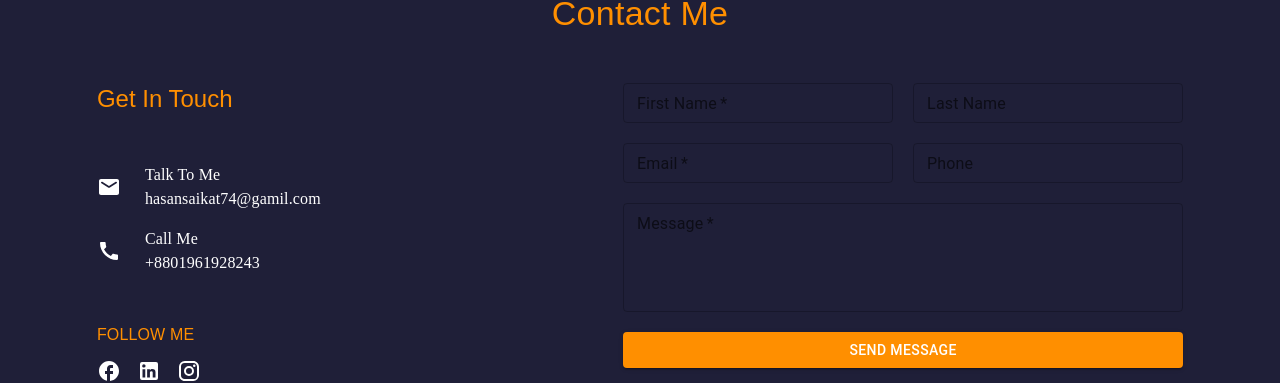
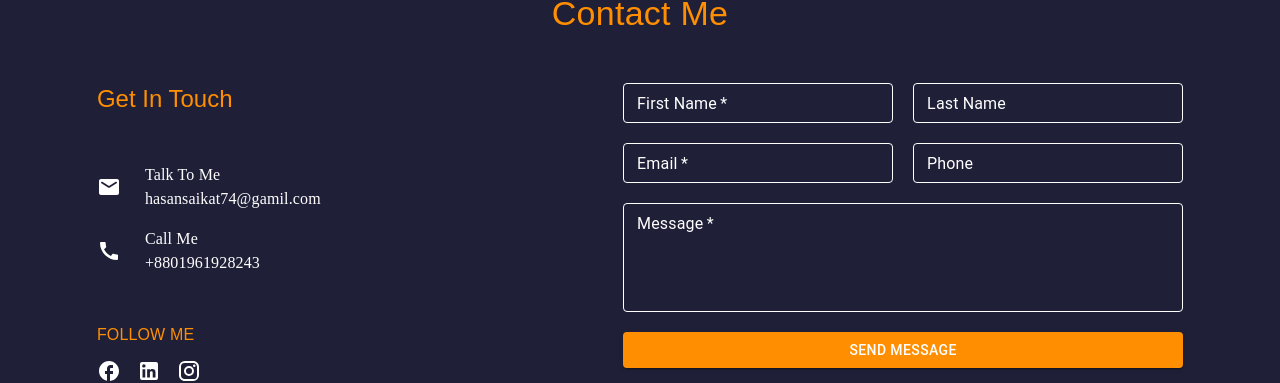
Before and after one commit to rakibmahmud139/portfolio-client, a React (Create React App) app: page / in a window 1280 px wide. Shown: the part 2390-2773 px from the top of the page. Built offline with nearby package versions, Linux system fonts and the light colour scheme; no server answers.

Commit message:
recycle code

```diff
--- a/src/pages/Contact.tsx
+++ b/src/pages/Contact.tsx
@@ -183,7 +183,17 @@ const Contact = () => {
                 size="small"
                 fullWidth
                 name="from_name"
-                sx={{ color: "#fff" }}
+                sx={{
+                  "& .MuiOutlinedInput-notchedOutline": {
+                    borderColor: "#fff", // default border color
+                  },
+                  "& .MuiInputBase-input": {
+                    color: "#fff", // input text color
+                  },
+                  "& .MuiInputLabel-root": {
+                    color: "#fff", // label color
+                  },
+                }}
               />
               <TextField
                 data-aos="fade-up"
@@ -192,6 +202,17 @@ const Contact = () => {
                 label="Last Name"
                 size="small"
                 fullWidth
+                sx={{
+                  "& .MuiOutlinedInput-notchedOutline": {
+                    borderColor: "#fff", // default border color
+                  },
+                  "& .MuiInputBase-input": {
+                    color: "#fff", // input text color
+                  },
+                  "& .MuiInputLabel-root": {
+                    color: "#fff", // label color
+                  },
+                }}
               />
               <TextField
                 data-aos="fade-up"
@@ -202,6 +223,17 @@ const Contact = () => {
                 size="small"
                 fullWidth
                 name="from_email"
+                sx={{
+                  "& .MuiOutlinedInput-notchedOutline": {
+                    borderColor: "#fff", // default border color
+                  },
+                  "& .MuiInputBase-input": {
+                    color: "#fff", // input text color
+                  },
+                  "& .MuiInputLabel-root": {
+                    color: "#fff", // label color
+                  },
+                }}
               />
               <TextField
                 data-aos="fade-up"
@@ -211,6 +243,17 @@ const Contact = () => {
                 size="small"
                 fullWidth
                 name="from_phone"
+                sx={{
+                  "& .MuiOutlinedInput-notchedOutline": {
+                    borderColor: "#fff", // default border color
+                  },
+                  "& .MuiInputBase-input": {
+                    color: "#fff", // input text color
+                  },
+                  "& .MuiInputLabel-root": {
+                    color: "#fff", // label color
+                  },
+                }}
               />
               <TextField
                 data-aos="fade-up"
@@ -222,7 +265,18 @@ const Contact = () => {
                 size="small"
                 multiline
                 rows={4}
-                sx={{ gridColumn: { xs: "1 / -1", sm: "1 / -1" } }}
+                sx={{
+                  gridColumn: { xs: "1 / -1", sm: "1 / -1" },
+                  "& .MuiOutlinedInput-notchedOutline": {
+                    borderColor: "#fff", // default border color
+                  },
+                  "& .MuiInputBase-input": {
+                    color: "#fff", // input text color
+                  },
+                  "& .MuiInputLabel-root": {
+                    color: "#fff", // label color
+                  },
+                }}
                 fullWidth
               />
               <Button
```
